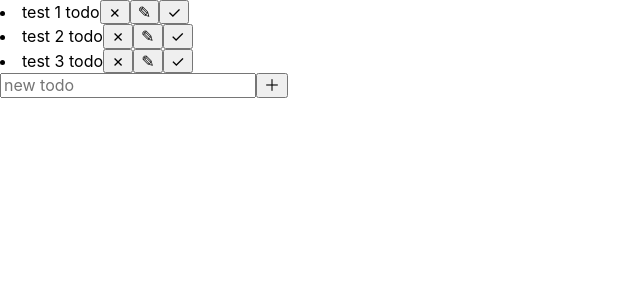
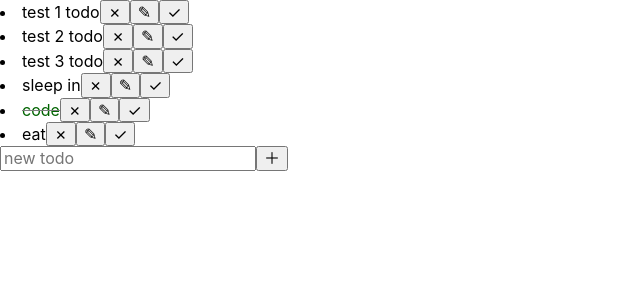
Before and after one commit to b-juravic/todo-app, a React (Create React App) app: page / in a window 1280 px wide. Shown: the top 300 px of the page, without its empty margins (0-640 px from the left). Built offline with nearby package versions, Linux system fonts and the light colour scheme; data requests are answered from the project's data file.

Commit message:
Added presentational Todo component

```diff
--- a/db.json
+++ b/db.json
@@ -14,6 +14,21 @@
       "id": "test-8-9-10-11",
       "todo": "test 3 todo",
       "status": "pending"
+    },
+    {
+      "id": "4704ad76-51fe-4555-84ea-0179d44ac150",
+      "todo": "sleep in",
+      "status": "pending"
+    },
+    {
+      "id": "263b1507-8ee1-4186-98c2-5eb06c4adfea",
+      "todo": "code",
+      "status": "complete"
+    },
+    {
+      "id": "0efaac77-5ab8-495c-8f24-f5c639dc97e7",
+      "todo": "eat",
+      "status": "pending"
     }
   ]
 }
--- /dev/null
+++ b/src/Todo.css
@@ -0,0 +1,5 @@
+.complete {
+  color: darkgreen;
+  text-decoration-line: line-through;
+  text-decoration-color: gray;
+}
--- /dev/null
+++ b/src/Todo.js
@@ -0,0 +1,21 @@
+import React, {useState} from "react";
+import "./Todo.css";
+
+/**
+ * Renders todo value
+ *
+ * Props
+ * -- todo: "" todo value
+ * -- status: "" pending or complete
+ *
+ * App -> TodoList -> TodoItem -> Todo
+ */
+function Todo({ todo, status }) {
+  return (
+    <span className={status}>
+      {todo}
+    </span>
+  );
+}
+
+export default Todo;
--- a/src/TodoItem.js
+++ b/src/TodoItem.js
@@ -1,16 +1,18 @@
 import React, {useState} from "react";
 import "./TodoItem.css";
 import EditTodoForm from "./EditTodoForm";
+import Todo from "./Todo";
 
 /**
- * Renders single TodoItem
+ * Renders Todo with delete, edit, and complete buttons or EditTodoForm
  *
  * State
  * -- editMode: boolean
+ * -- todoStatus: "" pending or complete
  *
  * Props
  * -- id:  "" unique id
- * -- toto:  "" todo value
+ * -- todo:  "" todo value
  * -- status: "" pending || complete
  * -- updateTodo: function to edit existing todo value or toggle todo status
  * -- removeTodo: function to delete existing todo item
@@ -41,7 +43,7 @@ function TodoItem({ id, todo, status, updateTodo, removeTodo }) {
     {editMode
       ? <EditTodoForm id={id} currentTodo={todo} updateTodo={updateTodo} />
       : <>
-        <span>{todo}</span>
+        <Todo todo={todo} status={status}/>
         <span>
           {/* using X, pencil, and check mark unicode characters */}
           <button onClick={handleDelete}>&#10007;</button>
```
Also changed, not shown: 1 other file (tests, documents, lock files or other folders).
